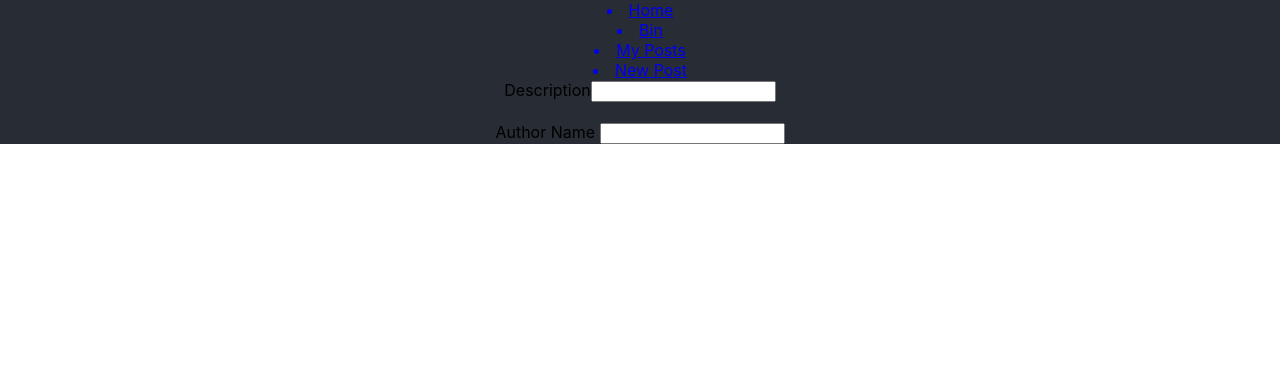
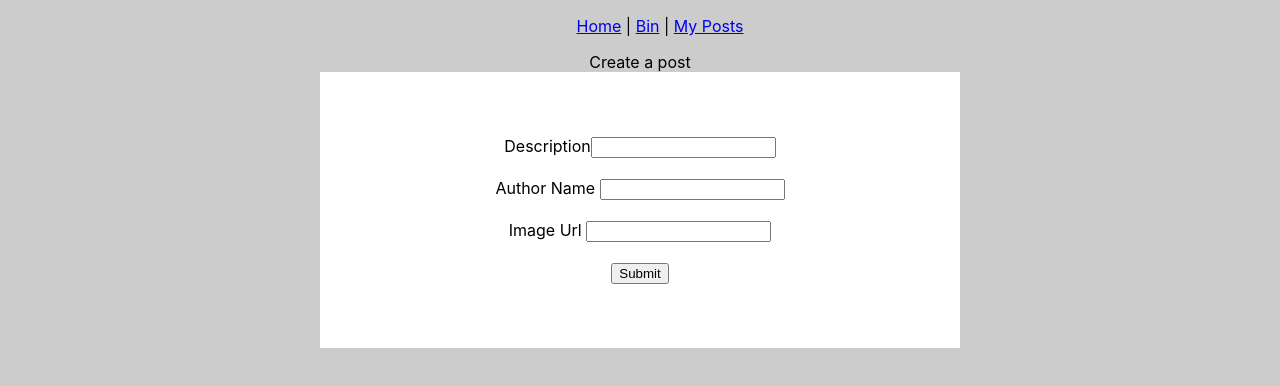
Before and after one commit to ankitmhatre/sidgpql, a React (Create React App) app in the folder frontend/: page /new-post in a window 1280 px wide. Shown: the top 386 px of the page. Built offline with nearby package versions, Linux system fonts and the light colour scheme.

Commit message:
add new post component

```diff
--- a/frontend/src/App.css
+++ b/frontend/src/App.css
@@ -1,8 +1,14 @@
 .App {
   text-align: center;
-  background-color: #282c34;
+
+}
+body{
+  background-color: #ccc;
 }
 
+li {
+  display: inline;
+}
 .App-logo {
   height: 40vmin;
   pointer-events: none;
--- a/frontend/src/App.js
+++ b/frontend/src/App.js
@@ -45,20 +45,22 @@ function App() {
 
   return (
     <div className="App">
+<nav>
+<ul>
+
 
 <a href = "/">
   <li>Home</li>
-</a>
+</a><span>  |   </span>
 <a href = "/bin">
   <li>Bin</li>
-</a>
+</a> <span>  |   </span>
 <a href = "/my-posts">
   <li>My Posts</li>
 </a>
-<a href = "/new-post">
-  <li>New Post</li>
-</a>
 
+</ul>
+</nav>
 
 
 <RouterProvider router={router} />
--- a/frontend/src/components/NewPost.js
+++ b/frontend/src/components/NewPost.js
@@ -1,15 +1,46 @@
+import { useMutation } from "@apollo/client";
 import React from "react";
+import queries from "../queries";
 
 export default function NewPost() {
+    const [addPost, { data, loading, error }] = useMutation(queries.UPLOAD_IMAGE);
+
+    function addImage(e){
+
+        e.preventDefault();
+
+
+        //check if url is valid
+        addPost({variables : {
+            description : e.target.elements.description.value,
+            url :e.target.elements.description.value.img_url,
+            posterName :e.target.elements.description.author_name,
+        }})
+
+        if(!error){
+window.location.reload();
+        }
+       //
+    }
   return (
-    <>
-      <form>
+    <center>
+    <span> Create a post</span>
+      <form method="POST" onSubmit={addImage} style={{color:'#000', background:'#fff', padding:'64px', width:'40%'}}>
       <label>Description</label>
-        <input type="text" name="description" />
+        <input type="text" id="description" />
         <br />
         <br />
-        <label>Author Name</label>  <input type="text" name="author_name" />
+        <label>Author Name</label>  <input type="text" id="author_name" />
+
+        <br />
+        <br />
+        <label>Image Url</label>  <input type="text" id="img_url" />
+        <br />
+        <br />
+        <button  type="submit" >
+  		Submit
+		</button>
       </form>
-    </>
+    </center>
   );
 }
--- a/frontend/src/components/Posts.js
+++ b/frontend/src/components/Posts.js
@@ -23,6 +23,8 @@ export default function Posts(){
 
 
         <>
+        <a href = "/new-post">
+        <span>Upload a post</span> </a>
 
         {data.userPostedImages!==null ? (data.userPostedImages.map((k, v) => {
           return (
```
